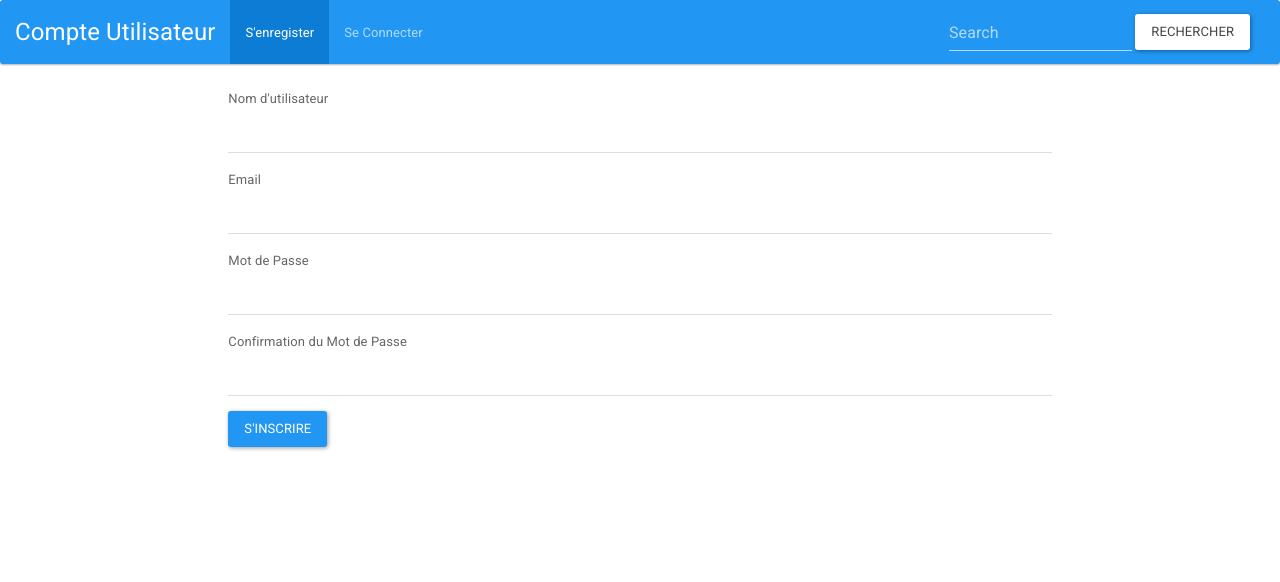
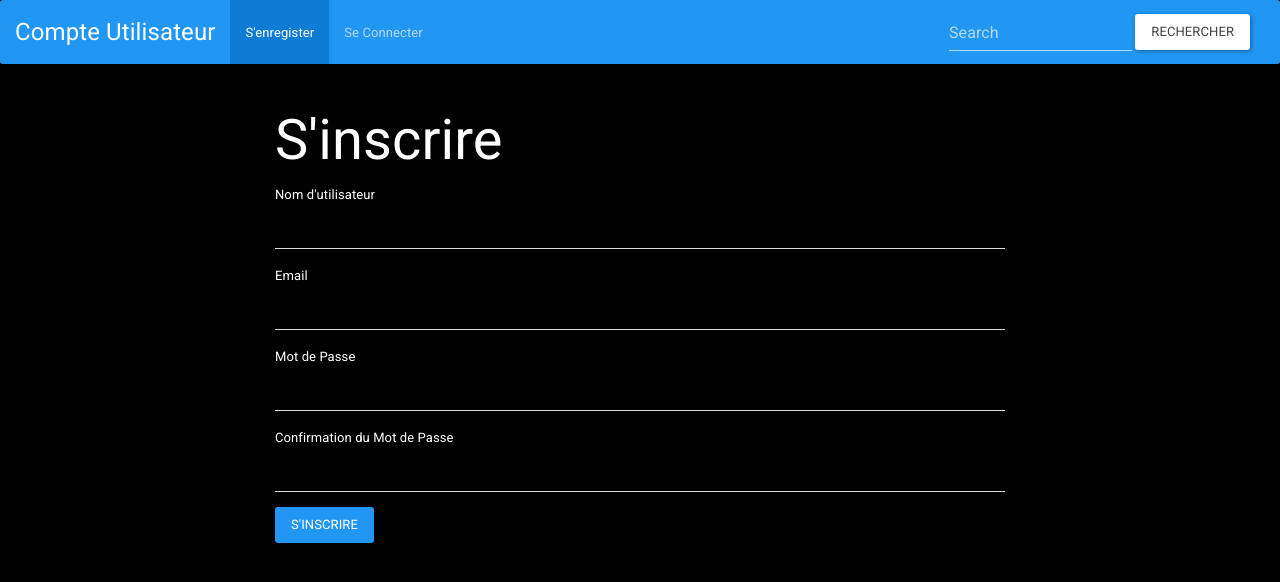
Before and after one commit to Bmalik73/Espace-membre-PHP, a PHP site: page /register.php in a window 1280 px wide. Shown: the top 582 px of the page. Run offline with PHP 8.4, Linux system fonts and the light colour scheme.

Commit message:
Update register.php

```diff
--- a/register.php
+++ b/register.php
@@ -7,7 +7,7 @@
     <title>Page d'accueil</title>
     <link rel="stylesheet" href="./css/style.css">
 </head>
-<body>
+<body style="background: #000000; color:#fff;">
     <nav class="navbar navbar-inverse">
         <div class="container-fluid">
             <div class="navbar-header">
@@ -34,7 +34,10 @@
             </div>
         </div>
     </nav>
-    <div class="col-md-8 col-md-offset-2">
+    <div class="container">
+        <div class="col-md-8 col-md-offset-2" >
+            <h1 style="color:#fff;">S'inscrire</h1>
+
             <form action="" method="post">
                 <fieldset>
                     <div class="form-group">
@@ -57,6 +60,8 @@
                 </fieldset>
             </form>
         </div>
+    </div>
+
 
 </body>
 </html>
```
Lines whose indentation alone changed are shown as unchanged.
